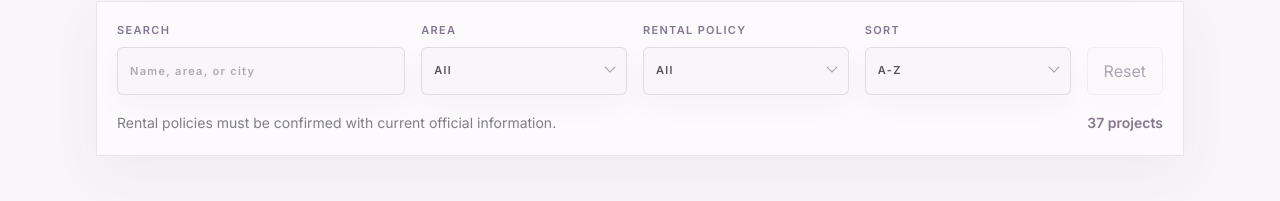
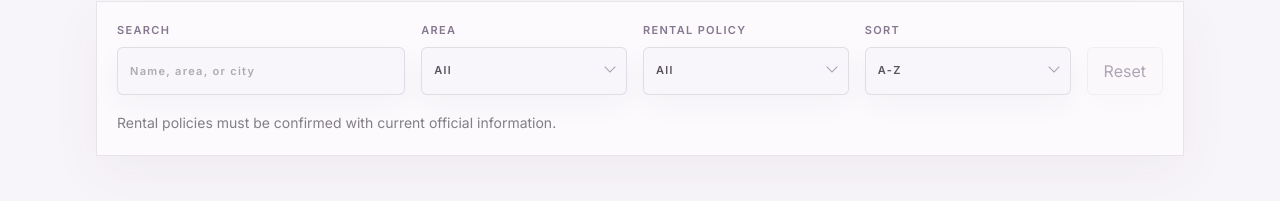
Before and after one commit to devrodri-com/jacquie-real-estate-v2, a Next.js app in the folder web/: page /en/pre-construction in a window 1280 px wide. Shown: the part 529-730 px from the top of the page. Built offline with nearby package versions, Linux system fonts and the light colour scheme.

Commit message:
remove preconstruction project count

```diff
--- a/web/src/app/[locale]/pre-construction/page.tsx
+++ b/web/src/app/[locale]/pre-construction/page.tsx
@@ -53,7 +53,6 @@ export default async function PreconstructionRoute({
           rentalPolicyNote: t("filters.rentalPolicyNote"),
           sort: t("filters.sort"),
           reset: t("filters.reset"),
-          projectsLabel: t("filters.projectsLabel"),
           noResults: t("filters.noResults"),
           sortOptions: {
             az: t("filters.sortOptions.az"),
--- a/web/src/components/preconstruction-page.tsx
+++ b/web/src/components/preconstruction-page.tsx
@@ -26,7 +26,6 @@ type PreconstructionPageContent = {
   filters: {
     allAreas: string;
     noResults: string;
-    projectsLabel: string;
     rentalPolicy: string;
     rentalPolicyNote: string;
     reset: string;
@@ -420,11 +419,8 @@ export function PreconstructionPage({
           </button>
         </div>
 
-        <div className="mt-4 flex flex-col gap-2 text-sm leading-6 text-foreground/58 sm:flex-row sm:items-start sm:justify-between">
+        <div className="mt-4 text-sm leading-6 text-foreground/58">
           <p>{content.filters.rentalPolicyNote}</p>
-          <p className="font-semibold text-primary/62">
-            {filteredProjects.length} {content.filters.projectsLabel}
-          </p>
         </div>
       </section>
 
--- a/web/src/i18n/messages/en.json
+++ b/web/src/i18n/messages/en.json
@@ -225,7 +225,6 @@
       "rentalPolicyNote": "Rental policies must be confirmed with current official information.",
       "sort": "Sort",
       "reset": "Reset",
-      "projectsLabel": "projects",
       "noResults": "No projects match those filters.",
       "sortOptions": {
         "az": "A-Z",
--- a/web/src/i18n/messages/es.json
+++ b/web/src/i18n/messages/es.json
@@ -225,7 +225,6 @@
       "rentalPolicyNote": "Las políticas de renta deben confirmarse con información oficial actualizada.",
       "sort": "Orden",
       "reset": "Limpiar",
-      "projectsLabel": "proyectos",
       "noResults": "No hay proyectos que coincidan con esos filtros.",
       "sortOptions": {
         "az": "A-Z",
--- a/web/src/i18n/messages/fr-CA.json
+++ b/web/src/i18n/messages/fr-CA.json
@@ -226,7 +226,6 @@
       "rentalPolicyNote": "Les politiques de location doivent être confirmées avec des informations officielles à jour.",
       "sort": "Ordre",
       "reset": "Réinitialiser",
-      "projectsLabel": "projets",
       "noResults": "Aucun projet ne correspond à ces filtres.",
       "sortOptions": {
         "az": "A-Z",
```
